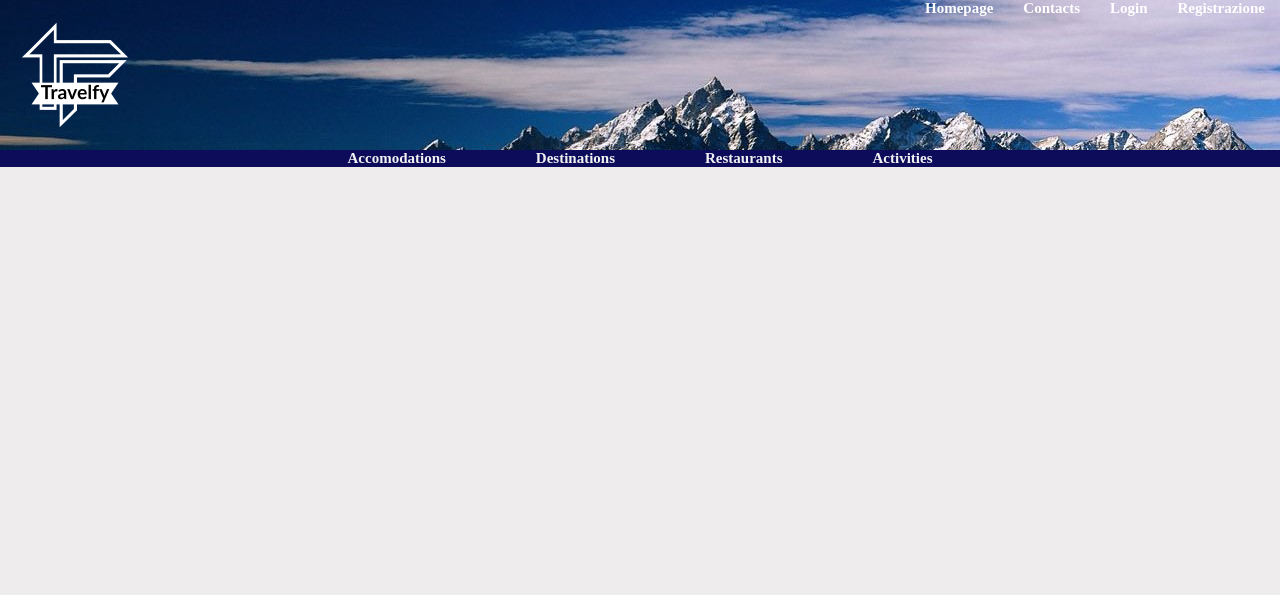
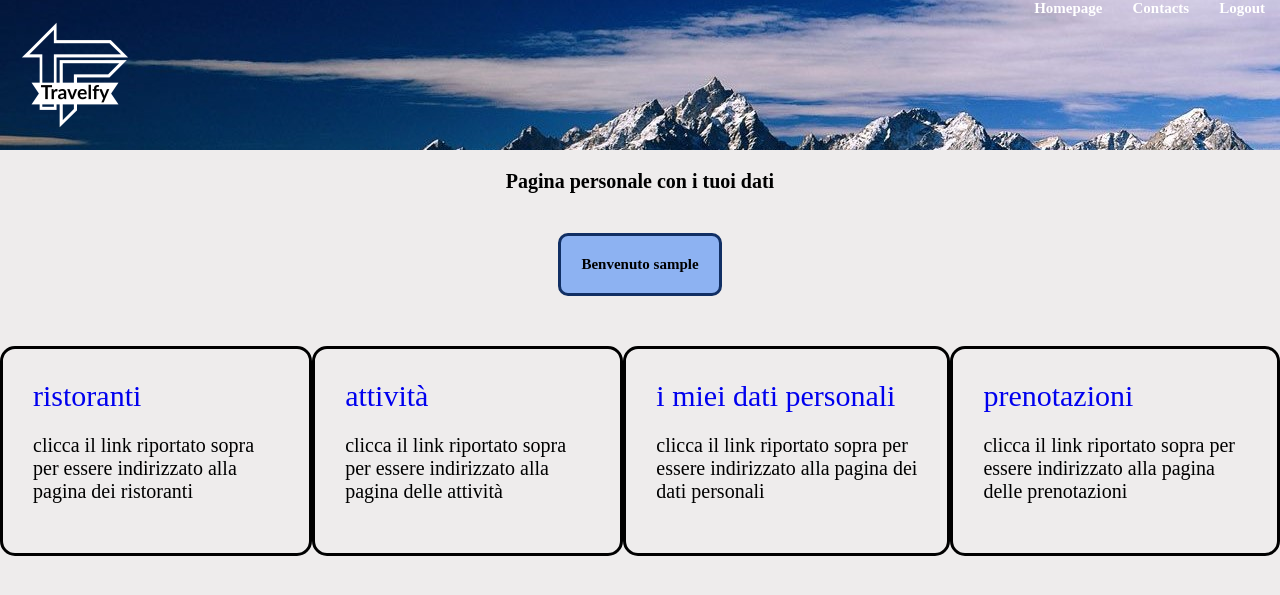
Before and after one commit to SanjeevUmapathy/progetto_php, a PHP site: page /pagina_addetto.php in a window 1280 px wide. Shown: the top 595 px of the page. Run offline with PHP 8.4, Linux system fonts and the light colour scheme; the visitor is signed in with stand-in values (Sample User, id 1).

Commit message:
modifica

```diff
--- a/pagine/home.php
+++ b/pagine/home.php
@@ -3,7 +3,7 @@
 	if(!isset($_SESSION['username'])){
 		header('location: ../homedex.php');
 	}
-	if($_SESSION["tipologia"]=="cliente"){
+	if($_SESSION["tipologia"]=="utente"){
 		header('location: pagina_cliente.php');
 	}
 
@@ -13,5 +13,5 @@
 ?>
 
 <html>
-	<p>ciao</p>
+	<p></p>
 </html>
--- /dev/null
+++ b/pagine/logout.php
@@ -0,0 +1,5 @@
+<?php
+	session_start();
+	session_destroy();
+	header("location: ../homedex.php");
+?>
--- a/pagine/pagina_addetto.php
+++ b/pagine/pagina_addetto.php
@@ -1,3 +1,8 @@
+<?php
+    session_start();
+    $username = $_SESSION["username"];
+?>
+
 <!DOCTYPE html>
 <html>
 
@@ -6,7 +11,7 @@
 	<meta http-equiv="X-UA-Compatible" content="IE=edge">
 	<meta name="viewport" content="width=device-width, initial-scale=1.0">
 	<link rel="stylesheet" href="https://cdnjs.cloudflare.com/ajax/libs/normalize/8.0.1/normalize.min.css" integrity="sha512-NhSC1YmyruXifcj/KFRWoC561YpHpc5Jtzgvbuzx5VozKpWvQ+4nXhPdFgmx8xqexRcpAglTj9sIBWINXa8x5w==" crossorigin="anonymous" referrerpolicy="no-referrer" />
-	<title>Pagina_cliente</title>
+	<title>Pagina_addetto</title>
 	<link rel="stylesheet" type="text/css" href="../style.css">
 </head>
 <body>
@@ -19,24 +24,54 @@
                 <ul>
                     <li><a href="../homedex.php">Homepage</a></li>
                     <li><a href="contatti.php">Contacts</a></li>
-					<li><a href="login.php">Login</a></li>
-					<li><a href="registrazione.php">Registrazione</a></li>
+					<li><a href="logout.php">Logout</a></li>
                 </ul>
             </nav>
         </div>
         <div class="firstnav">
             <nav>
                 <ul>
-                    <li><a href="alloggi.php" class="current-page">Accomodations</a></li>
-                    <li><a href="mete.php">Destinations</a></li>
-                    <li><a href="ristoranti.php">Restaurants</a></li>
-                    <li><a href="attivita.php">Activities</a></li>
+
                 </ul>
             </nav>
         </div>
     </header>
 
     <main>
-        <p></p>
+        <div class="titolo"><h1 align="center">Pagina personale con i tuoi dati</h1></div>
+        <div class="riga">
+            <div></div>
+            <div class="benvenuto">
+                <h2>Benvenuto <?php echo $username ?></h2>
+            </div>
+        </div>
+
+        <div class="gestione_dati">
+            <div class="dati_pagina">
+                <a href="ristoranti.php">ristoranti</a>
+                <p>
+                    clicca il link riportato sopra per essere indirizzato alla pagina dei ristoranti
+                </p>
+            </div>
+            <div class="dati_pagina">
+                <a href="attivita.php">attività</a>
+                <p>
+                    clicca il link riportato sopra per essere indirizzato alla pagina delle attività
+                </p>
+            </div>
+            <div class="dati_pagina">
+                <a href="dati_personali.php">i miei dati personali</a>
+                <p>
+                    clicca il link riportato sopra per essere indirizzato alla pagina dei dati personali
+                </p>
+            </div>
+            <div class="dati_pagina">
+                <a href="prenotazioni.php">prenotazioni</a>
+                <p>
+                    clicca il link riportato sopra per essere indirizzato alla pagina delle prenotazioni
+                </p>
+            </div>
+        </div>
+
     </main>
 </body>
--- a/pagine/pagina_cliente.php
+++ b/pagine/pagina_cliente.php
@@ -19,6 +19,7 @@
                 <ul>
                     <li><a href="../homedex.php">Homepage</a></li>
                     <li><a href="contatti.php">Contacts</a></li>
+                    <li><a href="logout.php">Logout</a></li>
                 </ul>
             </nav>
         </div>
@@ -34,6 +35,6 @@
         </div>
     </header>
     <main>
-        <p></p>
+        <div>
     </main>
 </body>
```
Also changed, not shown: pagine/login.php (+7 -6 lines), pagine/registrazione.php (+10 -9 lines), immagini/foto_utente.png (added), pagine/dati_personali.php (added), pagine/prenotazioni.php (added).
